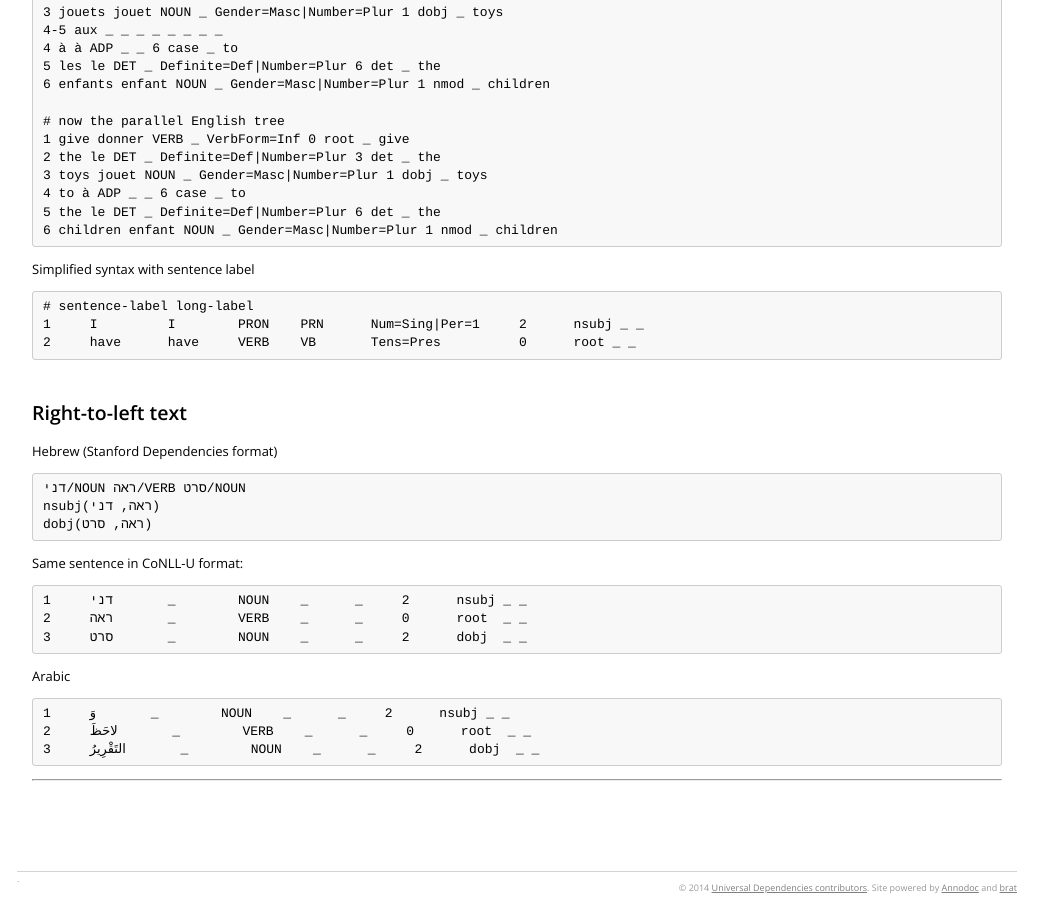
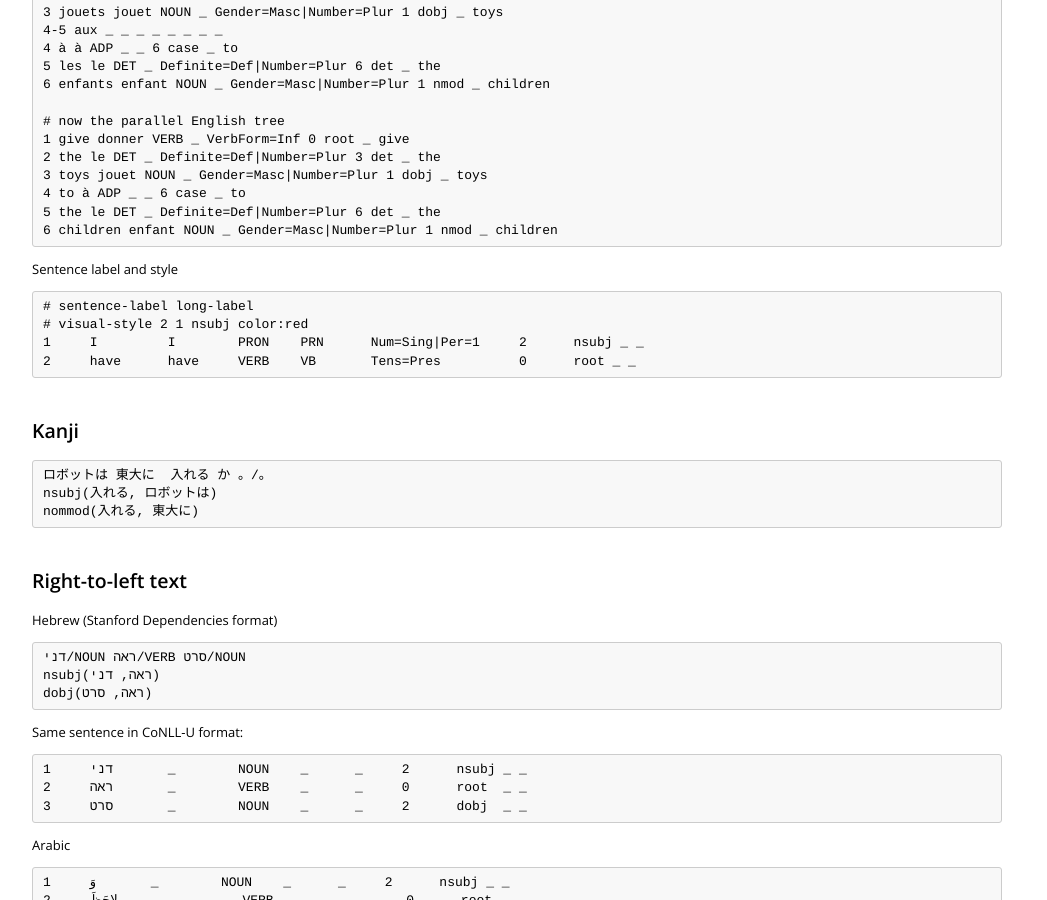
Before and after one commit to spyysalo/annodoc-demo, a Jekyll site: the page built from sandbox.md, in a window 1280 px wide and 900 px high, scrolled down 1095 px. Shown: the whole window, without its empty margins (123-1170 px from the left). Built offline with Jekyll 4.4.1, drawn with Linux system fonts in a browser that asks for light colours.

Commit message:
Update sandbox.md

```diff
--- a/sandbox.md
+++ b/sandbox.md
@@ -97,12 +97,21 @@ French example with English translation:
 6 children enfant NOUN _ Gender=Masc|Number=Plur 1 nmod _ children
 </code></pre>
 
-Simplified syntax with sentence label
+Sentence label and style
 
 ~~~ conllu
 # sentence-label long-label
+# visual-style 2 1 nsubj color:red
 1     I         I        PRON    PRN      Num=Sing|Per=1     2      nsubj _ _
 2     have      have     VERB    VB       Tens=Pres          0      root _ _
+~~~
+
+## Kanji
+
+~~~ sdparse
+ロボットは 東大に  入れる か 。/。
+nsubj(入れる, ロボットは)
+nommod(入れる, 東大に)
 ~~~
 
 ## Right-to-left text
```
